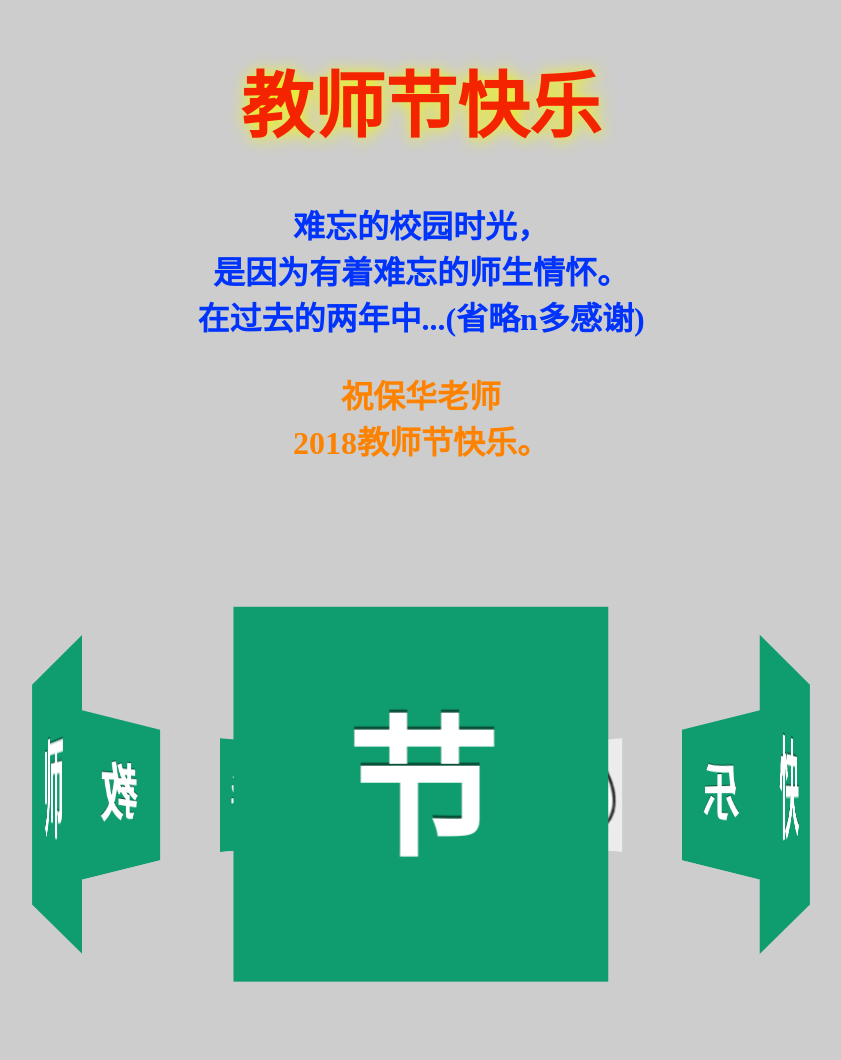
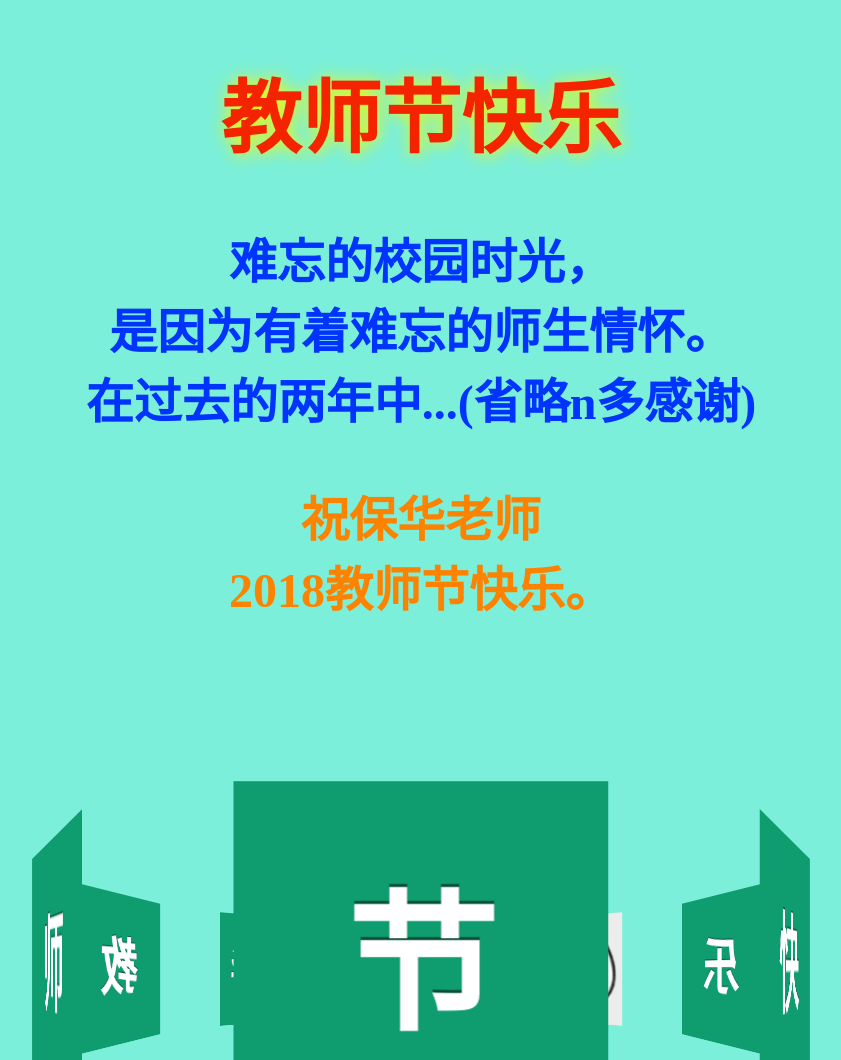
Before and after one commit to sukeh/happy, a plain HTML site: page index.html in a window 1280 px wide. Shown: the top 1060 px of the page, without its empty margins (219-1060 px from the left). Drawn offline with Linux system fonts and the light colour scheme.

Commit message:
Update index.html

```diff
--- a/index.html
+++ b/index.html
@@ -15,11 +15,11 @@
 			h3{
 				color:#0034fd;
 				text-align:center;
-				font-size:32px;
+				font-size:48px;
 			}
 			h1{
 				text-align:center;
-				font-size:72px;
+				font-size:80px;
 				font-family:'华文行楷';
 				color:#f52400;
 				text-shadow:1px 1px 16px #f3f706;
@@ -82,7 +82,7 @@
 
 		</style>
 	</head>
-	<body style="background-color:#cdcdcd;">
+	<body style="background-color:#7befd9;">
 		<h1>教师节快乐</h1>
 		<h3>难忘的校园时光，<br>是因为有着难忘的师生情怀。<br>在过去的两年中...(省略n多感谢)</h3>
 		<h3 style="color:#fd8200">祝保华老师<br>2018教师节快乐。</h3>
```
